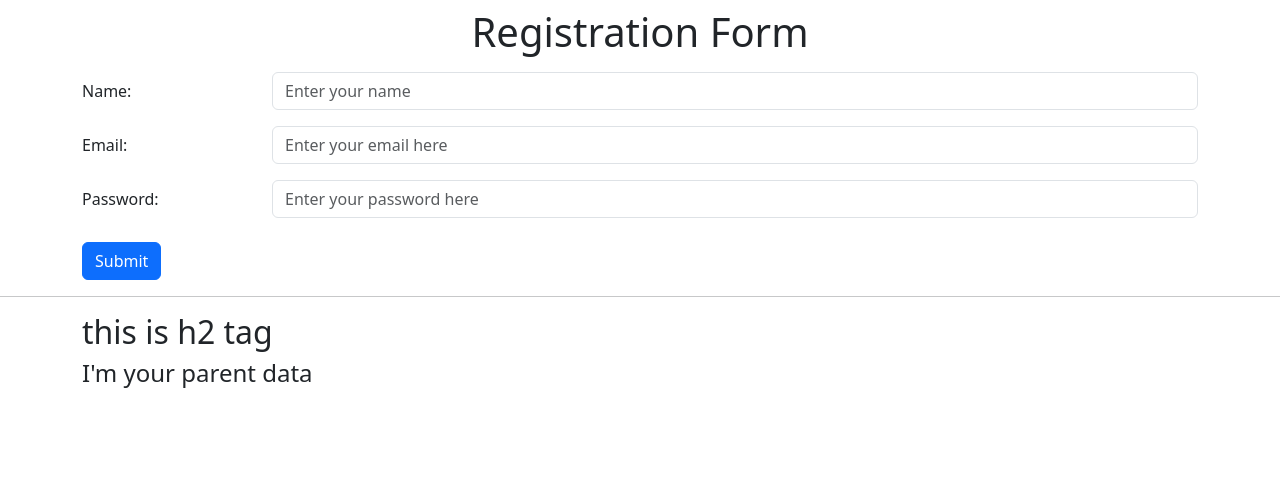
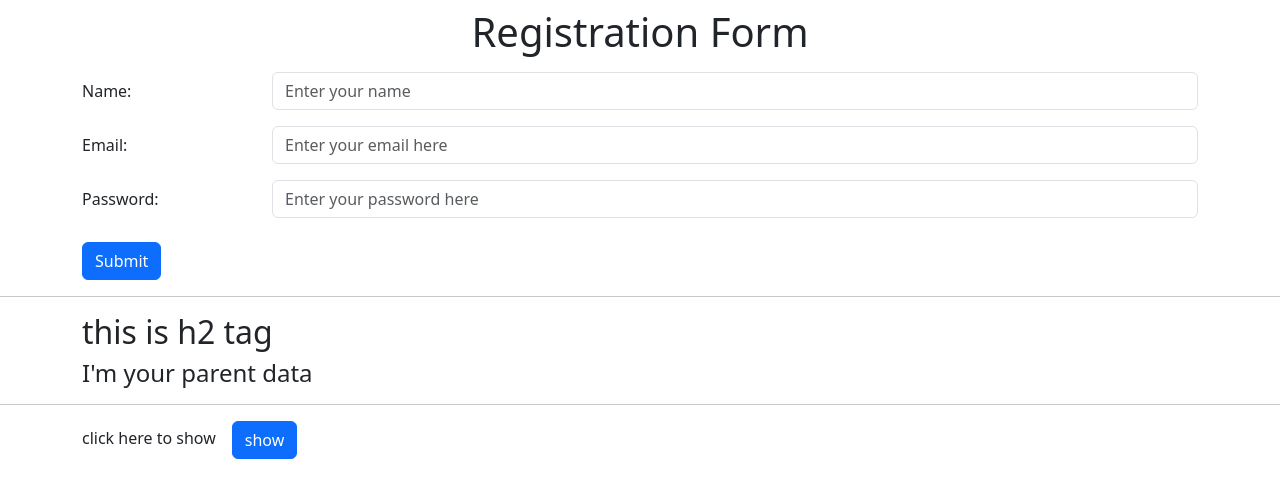
Before and after one commit to rakibulapon46/React-JS, a React (Vite) app in the folder 10/my-app/: page / in a window 1280 px wide. Shown: the top 498 px of the page. Built offline with nearby package versions, Linux system fonts and the light colour scheme.

Commit message:
create faq toggler

```diff
--- a/10/my-app/src/App.jsx
+++ b/10/my-app/src/App.jsx
@@ -3,6 +3,7 @@
 import Form from "./Form";
 import 'bootstrap/dist/css/bootstrap.min.css'
 import MyChild from "./MyChild";
+import FAQ from "./FAQ";
 
 function App() {
   // const [Name, setName] = useState("World");
@@ -21,6 +22,8 @@ function App() {
       <Form/>
       <hr />
       <MyChild Title={parentData} onMethod={dataPass} />
+      <hr />
+      <FAQ/>
     </>
   );
 }
--- /dev/null
+++ b/10/my-app/src/FAQ.jsx
@@ -0,0 +1,20 @@
+import { useState } from "react"
+
+function FAQ() {
+    const [toggler, setToggler] = useState(false);
+  return (
+    <div className="container">
+        click  here to show
+        <button className="btn btn-primary ms-3" onClick={() => {
+            setToggler(!toggler)
+        }}>
+            {toggler ? "hide" : "show"}
+        </button>
+        {toggler &&
+        <p>Lorem ipsum dolor sit amet consectetur adipisicing elit. Temporibus ullam at quod unde, numquam aliquam!</p>
+        }
+    </div>
+  )
+}
+
+export default FAQ
```
